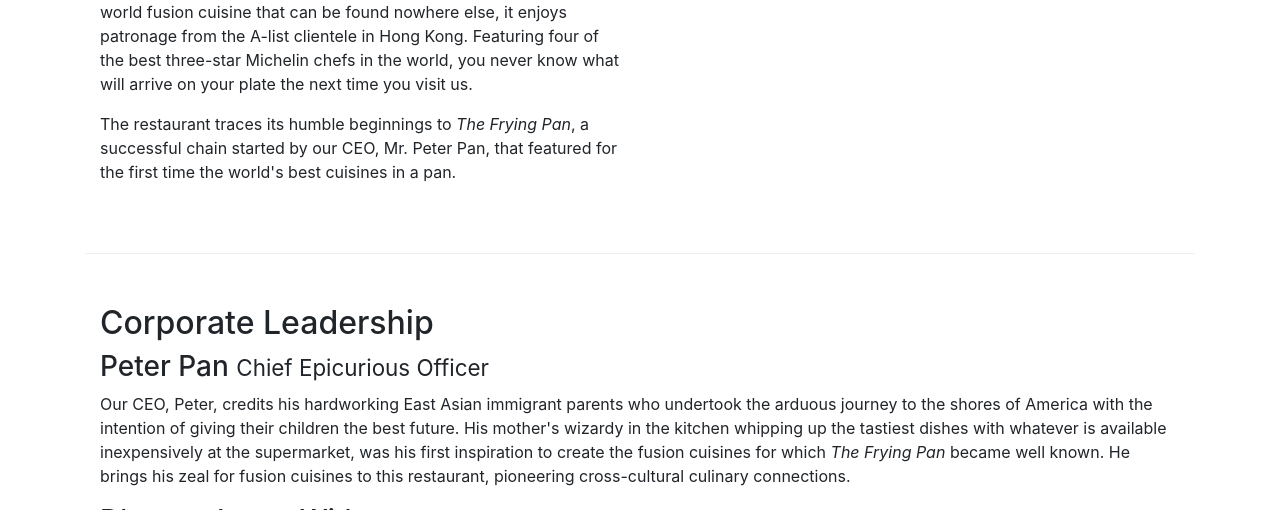
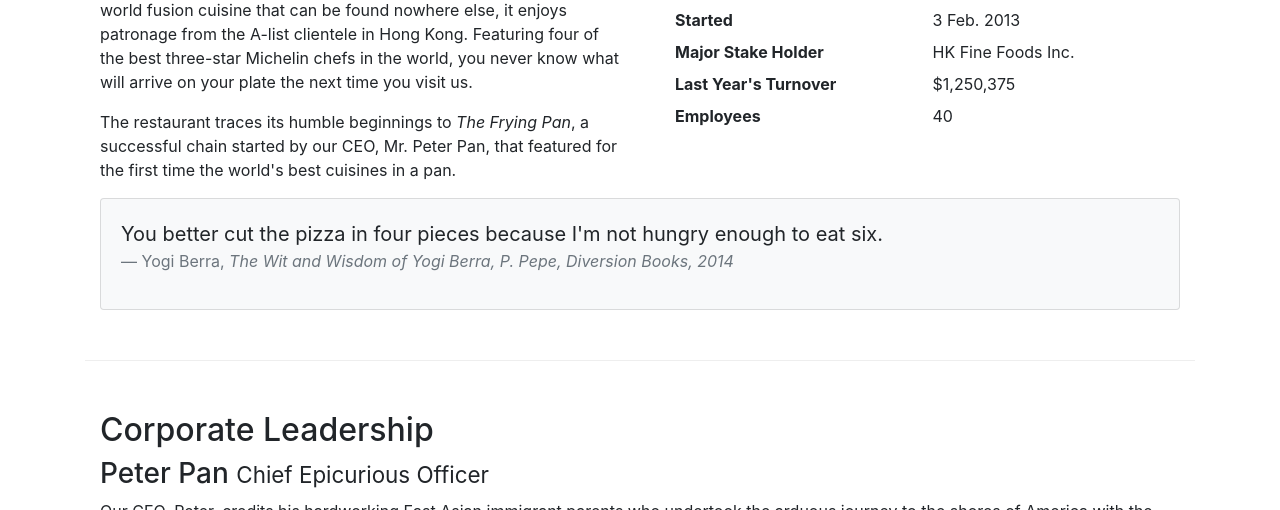
Before and after one commit to Ritwik783/Bootstrap, a website: page aboutus.html in a window 1280 px wide. Shown: the part 611-1121 px from the top of the page. Drawn offline with nearby package versions, Linux system fonts and the light colour scheme.

Commit message:
card added

```diff
--- a/aboutus.html
+++ b/aboutus.html
@@ -71,7 +71,32 @@
                 <p>Started in 2010, Ristorante con Fusion quickly established itself as a culinary icon par excellence in Hong Kong. With its unique brand of world fusion cuisine that can be found nowhere else, it enjoys patronage from the A-list clientele in Hong Kong.  Featuring four of the best three-star Michelin chefs in the world, you never know what will arrive on your plate the next time you visit us.</p>
                 <p>The restaurant traces its humble beginnings to <em>The Frying Pan</em>, a successful chain started by our CEO, Mr. Peter Pan, that featured for the first time the world's best cuisines in a pan.</p>
             </div>
-            <div>
+            <div class="col-sm">
+                <h3 class="card-header bg-primary text-white">Facts At a Glance</h3>
+                <div class="card-body">
+                    <dl class="row">
+                        <dt class="col-6">Started</dt>
+                        <dd class="col-6">3 Feb. 2013</dd>
+                        <dt class="col-6">Major Stake Holder</dt>
+                        <dd class="col-6">HK Fine Foods Inc.</dd>
+                        <dt class="col-6">Last Year's Turnover</dt>
+                        <dd class="col-6">$1,250,375</dd>
+                        <dt class="col-6">Employees</dt>
+                        <dd class="col-6">40</dd>
+                    </dl>
+                </div>
+            </div>
+            <div class="col-12">
+                <div class="card card-body bg-light">
+                    <blockquote class="blockquote">
+                        <p class="mb-0">You better cut the pizza in four pieces because
+                            I'm not hungry enough to eat six.</p>
+                        <footer class="blockquote-footer">Yogi Berra,
+                            <cite title="Source Title">The Wit and Wisdom of Yogi Berra,
+                                P. Pepe, Diversion Books, 2014</cite>
+                        </footer>
+                    </blockquote>
+                </div>
             </div>
         </div>
 
```
